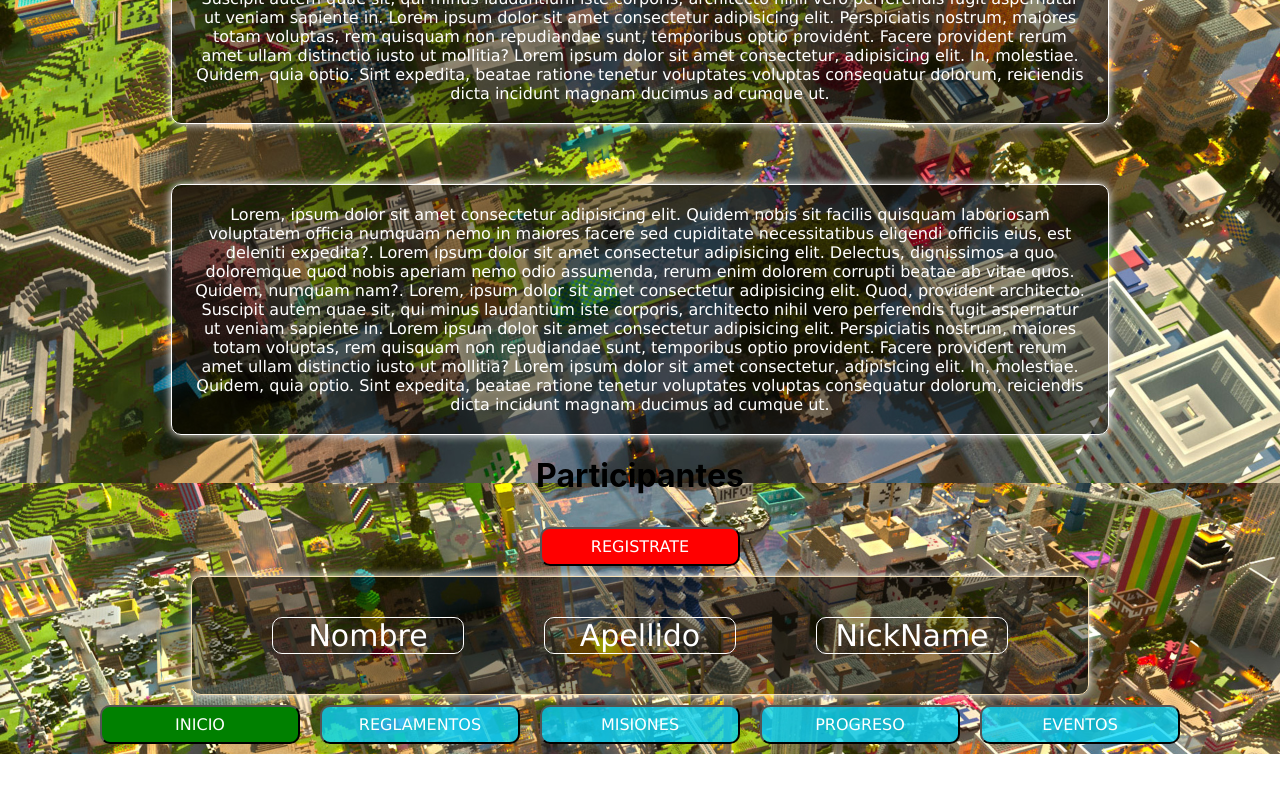
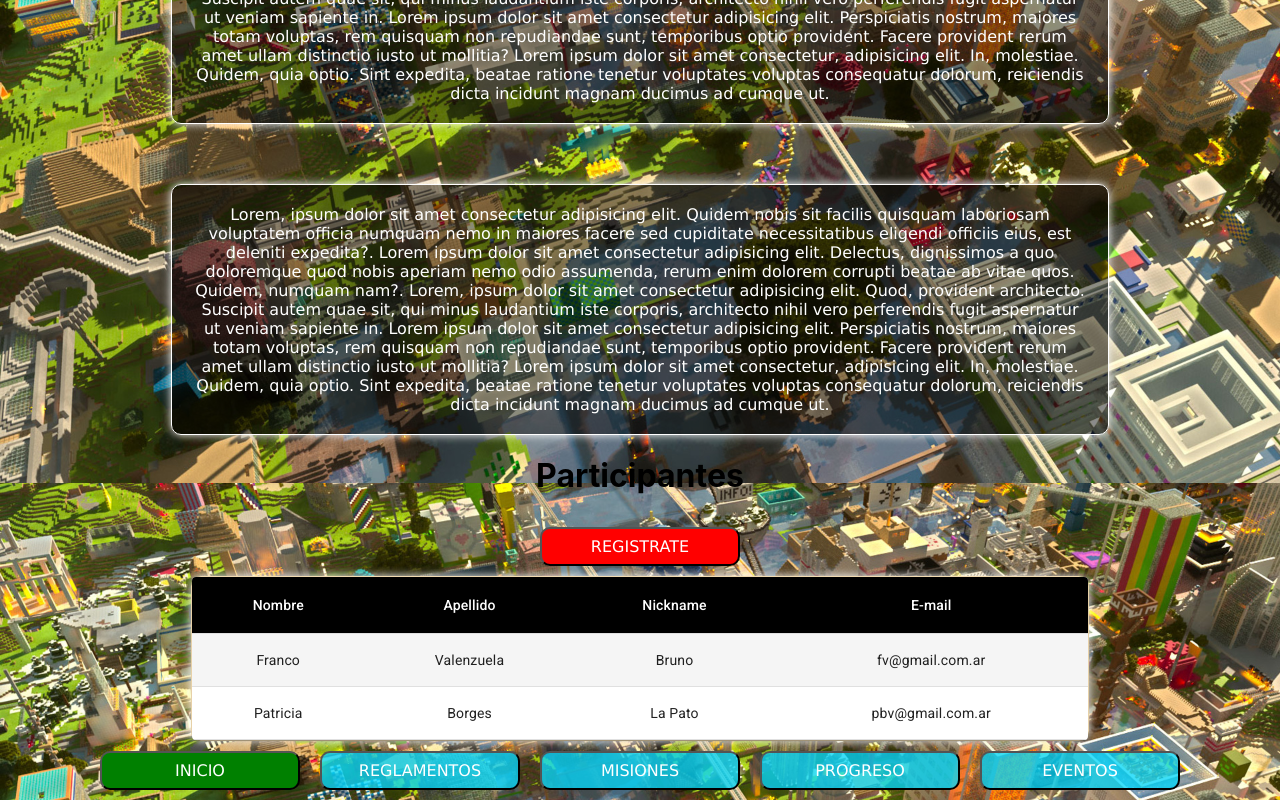
Before and after one commit to carnitaland/minecraft, a React (Create React App) app: page /premios in a window 1280 px wide. Shown: the part 1117-1917 px from the top of the page. Before the commit the page ends 1871 px from the top, so only its background shows below. Built offline with nearby package versions, Linux system fonts and the light colour scheme.

Commit message:
formulario material-ui

```diff
--- a/package.json
+++ b/package.json
@@ -3,6 +3,8 @@
   "version": "0.1.0",
   "private": true,
   "dependencies": {
+    "@material-ui/core": "^4.12.3",
+    "@material-ui/icons": "^4.11.2",
     "@testing-library/jest-dom": "^5.15.0",
     "@testing-library/react": "^11.2.7",
     "@testing-library/user-event": "^12.8.3",
--- a/public/index.html
+++ b/public/index.html
@@ -13,6 +13,10 @@
 
     <link rel="manifest" href="%PUBLIC_URL%/manifest.json" />
 
+    <link rel="stylesheet" href="https://fonts.googleapis.com/css?family=Roboto:300,400,500,700&display=swap" />
+
+    <link rel="stylesheet" href="https://fonts.googleapis.com/icon?family=Material+Icons" />
+
     <title>React App</title>
 
   </head>
--- /dev/null
+++ b/src/Components/Formulario.jsx
@@ -0,0 +1,79 @@
+import React from 'react';
+import { withStyles, makeStyles } from '@material-ui/core/styles';
+import Table from '@material-ui/core/Table';
+import TableBody from '@material-ui/core/TableBody';
+import TableCell from '@material-ui/core/TableCell';
+import TableContainer from '@material-ui/core/TableContainer';
+import TableHead from '@material-ui/core/TableHead';
+import TableRow from '@material-ui/core/TableRow';
+import Paper from '@material-ui/core/Paper';
+
+const StyledTableCell = withStyles((theme) => ({
+  head: {
+    backgroundColor: theme.palette.common.black,
+    color: theme.palette.common.white,
+    textAlign:"center"
+  },
+  body: {
+    fontSize: 14,
+    textAlign:"center"
+  },
+}))(TableCell);
+
+const StyledTableRow = withStyles((theme) => ({
+  root: {
+    '&:nth-of-type(odd)': {
+      backgroundColor: theme.palette.action.hover,
+    },
+},
+}))(TableRow);
+
+function createData(name, calories, fat, carbs, protein) {
+    return { name, calories, fat, carbs, protein };
+}
+
+const rows = [
+  createData('Franco', 'Valenzuela', 'Bruno', 'fv@gmail.com.ar'),
+  createData('Patricia', 'Borges', 'La Pato', 'pbv@gmail.com.ar'),
+//   createData('Eclair', 262, 16.0, 24, 6.0),
+//   createData('Cupcake', 305, 3.7, 67, 4.3),
+//   createData('Gingerbread', 356, 16.0, 49, 3.9),
+];
+
+const useStyles = makeStyles({
+    table: {
+    minWidth: 700,
+  },
+});
+
+export default function CustomizedTables() {
+  const classes = useStyles();
+
+  return (
+    <TableContainer component={Paper}>
+      <Table className={classes.table} aria-label="customized table">
+        <TableHead>
+          <TableRow>
+            <StyledTableCell>Nombre</StyledTableCell>
+            <StyledTableCell align="right">Apellido</StyledTableCell>
+            <StyledTableCell align="right">Nickname</StyledTableCell>
+            <StyledTableCell align="right">E-mail</StyledTableCell>
+          </TableRow>
+        </TableHead>
+        <TableBody>
+          {rows.map((row) => (
+            <StyledTableRow key={row.name}>
+              <StyledTableCell component="th" scope="row">
+                {row.name}
+              </StyledTableCell>
+              <StyledTableCell align="right">{row.calories}</StyledTableCell>
+              <StyledTableCell align="right">{row.fat}</StyledTableCell>
+              <StyledTableCell align="right">{row.carbs}</StyledTableCell>
+
+            </StyledTableRow>
+          ))}
+        </TableBody>
+      </Table>
+    </TableContainer>
+  );
+}
--- a/src/Components/Pages/Page5.jsx
+++ b/src/Components/Pages/Page5.jsx
@@ -1,6 +1,7 @@
 import React from "react";
 import { Fragment } from "react";
 import { useNavigate } from "react-router";
+import Formulario from '../Formulario'
 
 const Page5 = () => {
 
@@ -109,7 +110,8 @@ const Page5 = () => {
                 </div>
 
                 <div className="jugadores">
-                    <div className="datos" >
+                    <Formulario />
+                    {/* <div className="datos" >
                         <label htmlFor="" >Nombre</label>
                     </div>
                     <div className="datos">
@@ -120,7 +122,7 @@ const Page5 = () => {
                     </div>
                     <div>
 
-                    </div>
+                    </div> */}
                 </div>
                 <div>
                     <button style={style.btn} onClick={Home}>INICIO</button>
```
Also changed, not shown: 1 other file (tests, documents, lock files or other folders).
